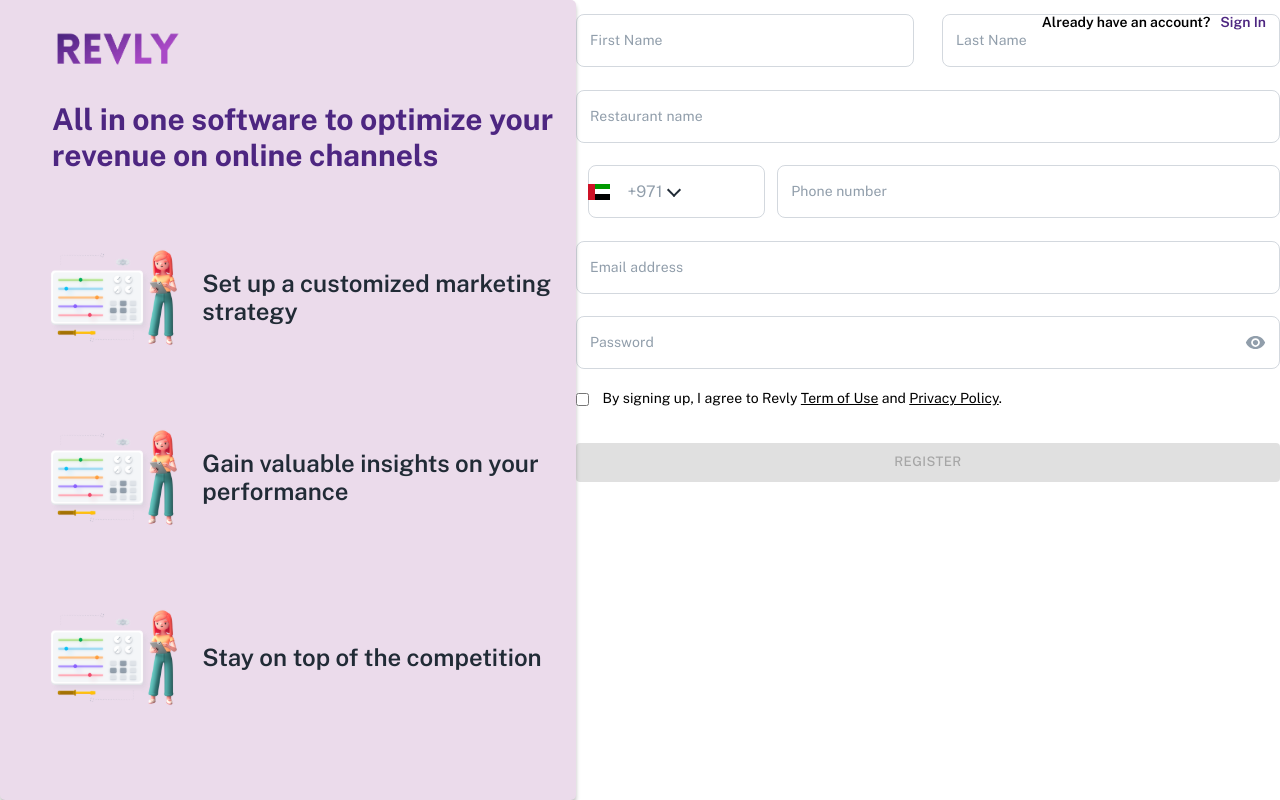
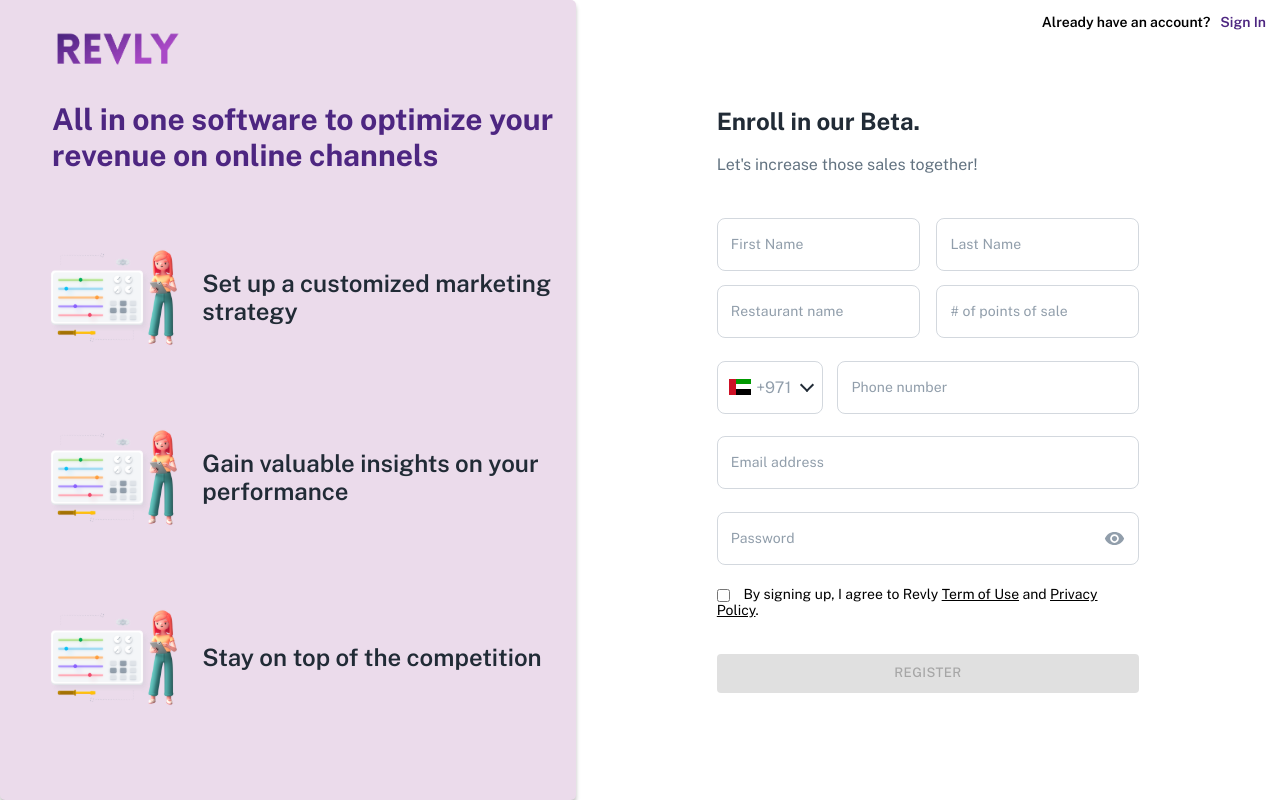
Before and after one commit to blkdot/revly-webapp, a React (Create React App) app: page /signup in a window 1280 px wide. Built offline with nearby package versions, Linux system fonts and the light colour scheme; no server answers.

Commit message:
signin and signup update

```diff
--- a/src/components/forms/authForm/signUpForm/SignUpForm.jsx
+++ b/src/components/forms/authForm/signUpForm/SignUpForm.jsx
@@ -31,7 +31,10 @@ const SignUpForm = (props) => {
   const [showPassword, setShowPassword] = useState(false);
 
   return (
-    <div className="signup-form" fullWidth>
+    <div className="signup-form">
+      <p className="signup-form__text">Enroll in our Beta.</p>
+      <p className="signup-form__subtext">Let&apos;s increase those sales together!</p>
+      <div className="signup-form__form">
         <div className="signup-form__flex">
           <TextfieldKit
             error={errorFName}
@@ -46,13 +49,22 @@ const SignUpForm = (props) => {
             className="signup-form__flex__input"
           />
         </div>
+        <div className="signup-form__flex">
           <TextfieldKit
             error={errorRestoName}
             label="Restaurant name"
             onChange={(e) => onChangeRestoName(e.target.value)}
-        className="signup-form__input"
+            className="signup-form__flex__input"
             fullWidth
           />
+
+          <TextfieldKit
+            label="# of points of sale"
+            onChange={(e) => onChangeRestoName(e.target.value)}
+            className="signup-form__flex__input"
+            fullWidth
+          />
+        </div>
         <div className="signup-form__flex phone">
           <PhoneInputKit
             inputProps={{ readOnly: true }}
@@ -101,7 +113,8 @@ const SignUpForm = (props) => {
           <input type="checkbox" onChange={(e) => onChangeAgree(e.target.checked)} />
           &nbsp; &nbsp; By signing up, I agree to Revly <Link to="/term-of-use">
             Term of Use
-        </Link> and <Link to="/privacy-policy">Privacy Policy</Link>.
+          </Link>{' '}
+          and <Link to="/privacy-policy">Privacy Policy</Link>.
         </div>
         <ButtonKit
           variant="contained"
@@ -112,6 +125,7 @@ const SignUpForm = (props) => {
           Register
         </ButtonKit>
       </div>
+    </div>
   );
 };
 
--- a/src/components/forms/authForm/signUpForm/SignUpForm.scss
+++ b/src/components/forms/authForm/signUpForm/SignUpForm.scss
@@ -2,6 +2,25 @@
 @import '../../../../library.scss';
 
 .signup-form {
+    width: 60%;
+    margin: auto;
+    text-align: left;
+
+
+    .signup-form__text {
+        color: $color-second-third;
+        font-weight: 700;
+        font-size: 24px;
+    }
+
+    .signup-form__subtext {
+        color: $color-arrow;
+        font-size: 16px;
+        margin-top: 20px;
+    }
+
+    .signup-form__form {
+        margin-top: 30px;
         .signup-form__flex {
             display: flex;
             justify-content: space-between;
@@ -77,6 +96,7 @@
                 }
             }
         }
+    }
 
 
     .signup-form__check {
--- a/src/components/forms/signinForm/SigninForm.jsx
+++ b/src/components/forms/signinForm/SigninForm.jsx
@@ -58,7 +58,6 @@ const SigninForm = (props) => {
         <div className="__block-field">
           <TextfieldKit
             label="Email address"
-            size="small"
             fullWidth
             onChange={({ target }) => onChangeEmail(target.value)}
             error={errorEmail}
@@ -68,7 +67,6 @@ const SigninForm = (props) => {
           <TextfieldKit
             type="password"
             label="Password"
-            size="small"
             fullWidth
             onChange={({ target }) => onChangePassword(target.value)}
             error={errorPassword}
--- a/src/components/forms/signinForm/SigninForm.scss
+++ b/src/components/forms/signinForm/SigninForm.scss
@@ -1,15 +1,12 @@
 @import '../../../library.scss';
 
 .signin-form {
-  position: relative;
-  height: 90vh;
-  display: flex;
-
   .signin-form__get-started {
     position: absolute;
-    top: 40px;
-    right: 40px;
-    font-weight: bold;
+    top: 1em;
+    right: 1em;
+    font-size: 14px;
+    font-weight: 600;
 
     .__get-started__link {
       color: $color-green-second;
@@ -19,8 +16,7 @@
 
   .signin-form__block {
     margin: auto;
-    min-width: 340px;
-    max-width: 520px;
+    width: 60%;
 
     .__block-head {
       margin-bottom: 1.6rem;
--- a/src/components/layout/authLayout/AuthLayout.scss
+++ b/src/components/layout/authLayout/AuthLayout.scss
@@ -70,45 +70,24 @@
   .auth-layout__form-block {
     display: flex;
     flex-direction: column;
-    // justify-content: center;
+    justify-content: center;
     width: 55%;
-
-    // .auth-layout__form-block__form {
-    //   text-align: left;
-    //   width: 60%;
-    //   margin: auto;
-    //   .auth-layout__form-block__form__text {
-    //     color: $color-second-third;
-    //     font-weight: 700;
-    //     font-size: 24px;
-    //   }
-
-    //   .auth-layout__form-block__form__subtext {
-    //     color: $color-arrow;
-    //     font-size: 16px;
-    //     margin-top: 20px;
-    //   }
-
-    //   .auth-layout__form-block__form__block {
-    //     margin-top: 30px;
-    //   }
-
-    // }
   }
 
-  @include breakpoint($breakpoint-xs, $breakpoint-md) {
+  @include breakpoint($breakpoint-xs, 1115px) {
     display: block;
 
     .auth-layout__cover {
         width: 100%;
 
         .auth-layout__cover__center {
+          margin-top: 2em;
             .auth-layout__cover__center__text {
                 font-size: 20px;
-                top: 1em;
             }
 
             .auth-layout__cover__center-flex {
+                margin-top: 1em;
                 .center-flex__text {
                     font-size: 18px;
                 }
```
Also changed, not shown: src/components/layout/authLayout/AuthLayout.jsx (+0 -9 lines). Lines whose indentation alone changed are shown as unchanged.
